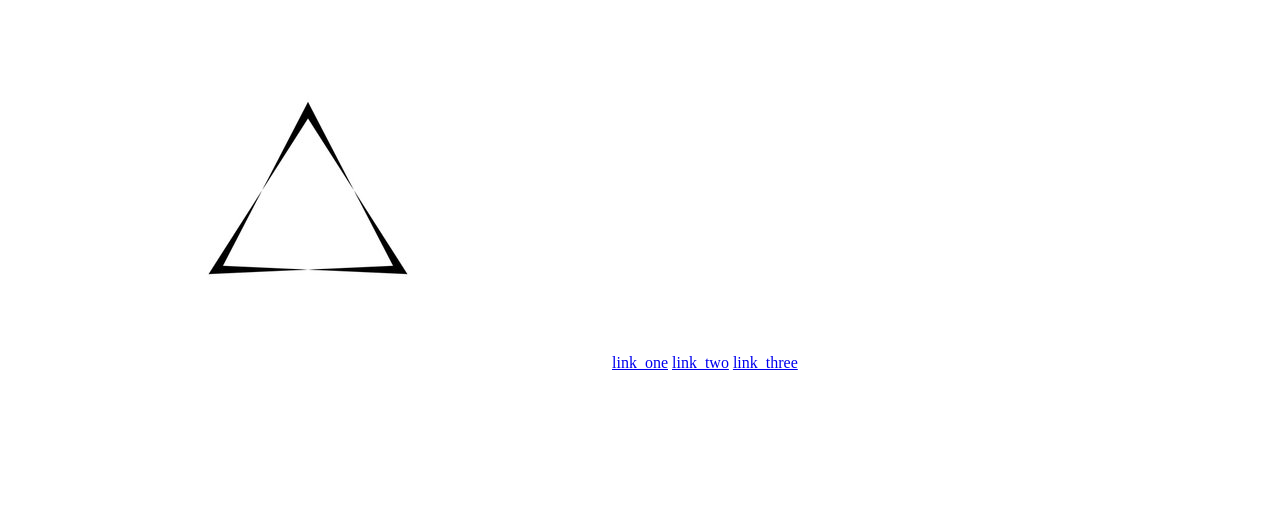
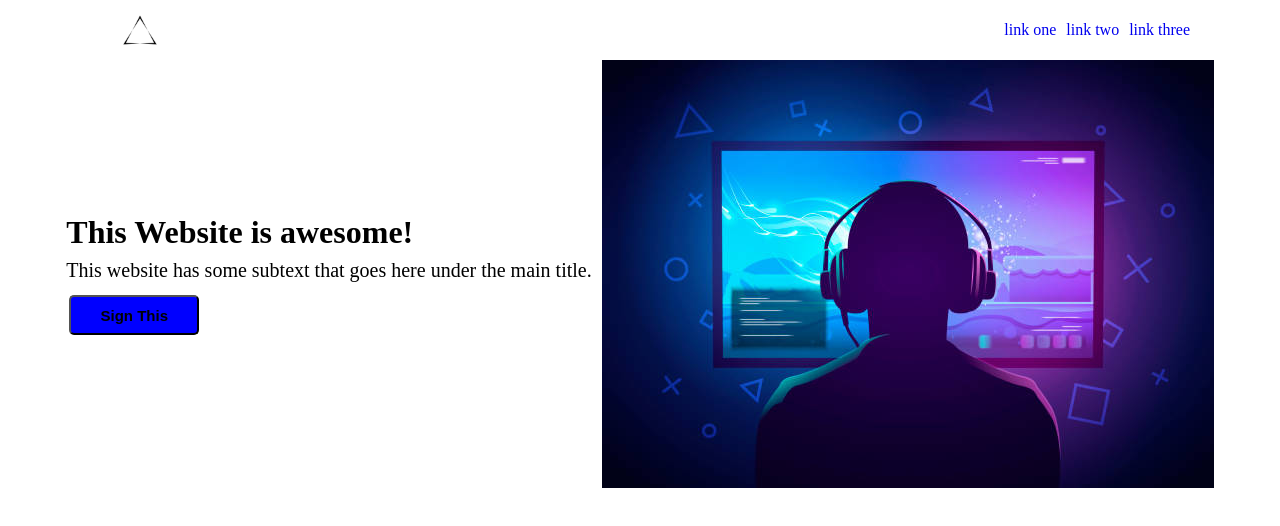
Before and after one commit to syedsinan321/landing-page, a plain HTML site: page index.html in a window 1280 px wide. Drawn offline with Linux system fonts and the light colour scheme.

Commit message:
index.html

```diff
--- a/index.html
+++ b/index.html
@@ -3,21 +3,39 @@
 <html lang="en">
 
 <head>
+    <link rel="stylesheet" href="style.css">
     <meta charset="utf-8">
     <title>Landing_page</title>
 </head>
 
 <body>
 
-    <div class="header">
-<header>
-    <img src="images/header_logo.jpg">
-    <a href="link_one">link_one</a>
-    <a href="link_one">link_two</a>
-    <a href="link_one">link_three</a>
-</header>
+    <!--navbar-->
+
+    <div class="nav_container">
+        <div class="nav_bar">
+            <img class="nav_img" src="images/header_logo.jpg" width="100px">
+            <div class="right_link">
+            <a href="#">link one</a>
+            <a href="#">link two</a>
+            <a href="#">link three</a>
+            </div>
+        </div>
+    </div>
+
+ <!--About page-->
+
+ <div class="about-container">
+<div class="about-left">
+<h1>This Website is awesome!</h1>
+<p>This website has some subtext that goes here under the main title.</p>
+<button class="buttonsize">Sign This</button>
+</div>
+<div class="about-right">
+<img class="about-image" src="images/main_logo.jpg">
 </div>
 
+</div>
 
 
 
--- a/style.css
+++ b/style.css
@@ -1,4 +1,71 @@
-body {
-    height: auto;
-    font-family: 'Times New Roman', Times, serif;
+* {
+    margin: 0;
+    padding: 0;
+    box-sizing: border-box;
+
 }
+
+
+.nav_container {
+    display: flex;
+    justify-content: center;
+}
+
+.nav_bar {
+    display: flex;
+    width: 1100px;
+    justify-content: space-between;
+    align-items: center;
+}
+
+.right_link {
+    display: flex;
+    gap: 10px;
+}
+
+.right_link a {
+    text-decoration: gray
+}
+
+.about-container {
+    display: flex;
+    justify-content: center;
+}
+
+.about {
+    display: flex;
+    width: 1100px;
+    justify-content: space-between;
+    border: 10px solid pink;
+}
+
+.about-left {
+    display: flex;
+    flex-direction: column;
+    justify-content: center;
+}
+
+.about-left h1 {
+    margin-bottom: 8px;
+    font-weight: 700;
+}
+
+.about-left p {
+    margin-bottom: 10px;
+    padding-right: 10px;
+    font-size: 20px;
+}
+
+.about-left button {
+    font-size: 15px;
+    padding: 3px;
+    margin: 3px;
+    font-weight: 600;
+}
+
+.buttonsize {
+    background-color: blue;
+    width: 130px;
+    height: 40px;
+    border-radius: 5px;
+}
```
Also changed, not shown: images/main_logo.jpg (added), images/randomimg.jpeg (added).
